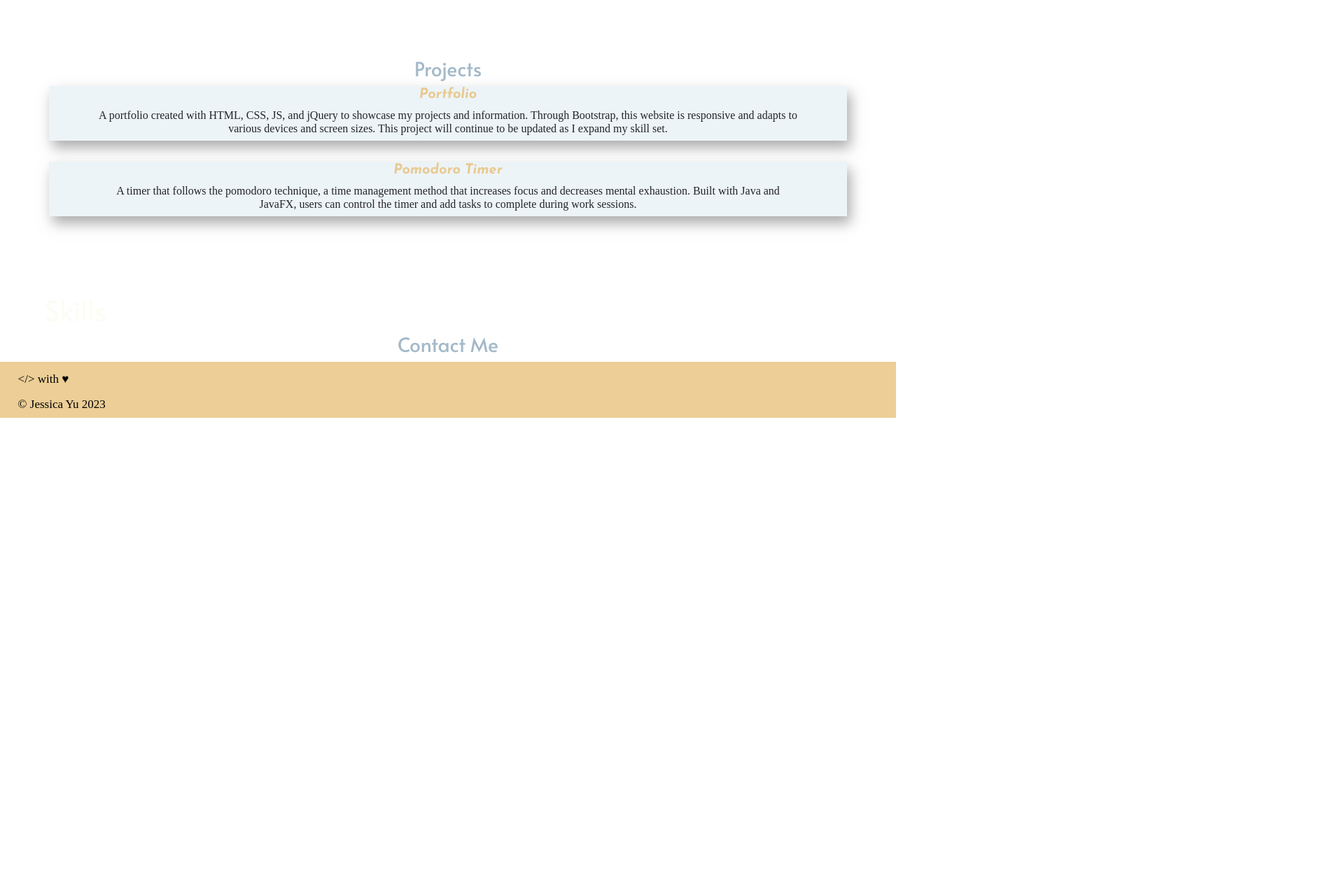
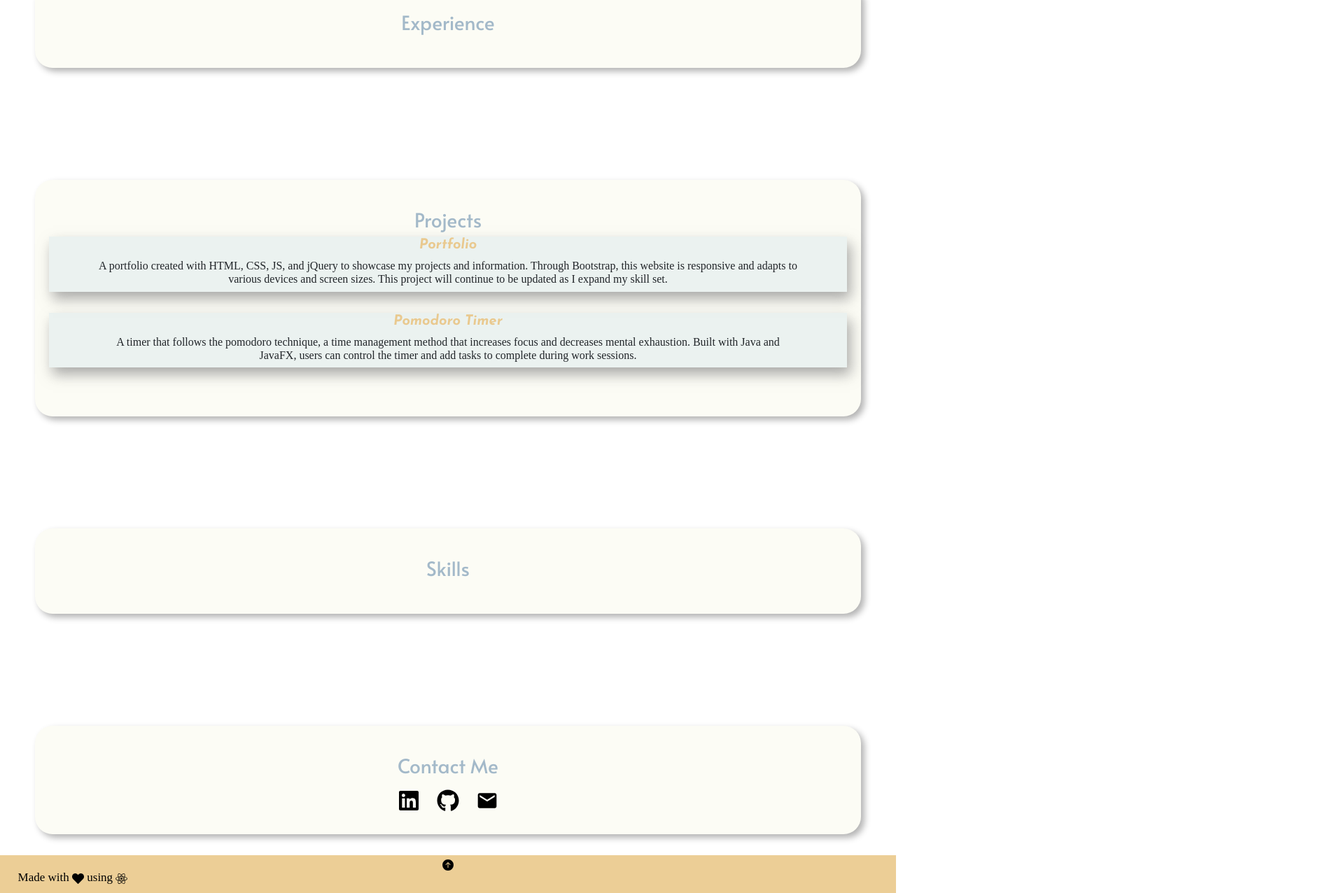
Before and after one commit to jessicayu62/portfolio-website, a React (Create React App) app: page / in a window 1280 px wide. Shown: the part 1521-2797 px from the top of the page at 70% size, 1920 px wide, since content can reach past the window. Before the commit the page ends 2118 px from the top, so only its background shows below. Built offline with nearby package versions, Linux system fonts and the light colour scheme.

Commit message:
styling changes

```diff
--- a/src/components/Navbar.jsx
+++ b/src/components/Navbar.jsx
@@ -33,11 +33,11 @@ export default function Navigation() {
     // ]
 
     return (
-        <Navbar className="nav-style" collapseOnSelect sticky="top">
+        <Navbar className="nav-style" collapseOnSelect sticky="top" expand='sm'>
             <Container>
                 <Navbar.Brand href="#home" className="logo">JY</Navbar.Brand>
-                <Navbar.Toggle />
-                <Navbar.Collapse className="justify-content-end">
+                <Navbar.Toggle aria-controls='responsive-navbar-nav'/>
+                <Navbar.Collapse className="responsive-navbar-nav justify-content-end">
                     <Nav>
                         <Nav.Link href="#about" className="nav-option">About</Nav.Link>
                         <Nav.Link href="#experience" className="nav-option">Experience</Nav.Link>
--- a/src/css/App.css
+++ b/src/css/App.css
@@ -50,8 +50,6 @@ h1 {
 	font-size: 80px;
 	color: #FCFCF5;
 	font-family: 'Alata', sans-serif;
-	margin-left: 5%;
-	margin-right: 5%;
 	margin-bottom: 30px;
 }
 
@@ -103,7 +101,6 @@ p {
 .nav-style {
   background-color: rgb(236, 206, 150);
   box-shadow: 5px 10px 18px #888888;
-  /* font-size: 20px; */
 }
 
 .nav-link {
@@ -121,13 +118,18 @@ p {
 	display: flex;
 	flex-direction: column;
 	justify-content: center;
-	height: 98vh;
+	height: 90vh;
+  margin: 0px 10px;
 	text-align: center;
 	background: linear-gradient(-45deg, #85afce, #a3b9c9, #a29fda);
 	background-size: 400% 400%;
 	animation: gradient 10s ease infinite;
 	color: #FCFCF5;
 	box-shadow: 5px 10px 18px #888888;
+}
+
+.home-content {
+  margin-top: auto;
 }
 
 .social_icons {
@@ -146,43 +148,38 @@ p {
   margin: 0px 20px;
   color: black;
   transition: transform .2s;
-  transform: scale(2.5);
+  transform: scale(2.25);
+}
+
+.down-arrow {
+  margin-top: auto;
+  color: white;
+  /* padding-bottom: 5px; */
+  transform: scale(2.25);
+}
+
+.down-arrow:hover {
+  color: white;
 }
 
 /* About Me Section */
 #about {
-	padding: 10% 0%;
-}
-
-.about-container {
-  display: flex;
-  align-items: center;
-  flex-wrap: wrap;
-  justify-content: center;
+	padding: 20vh 0 10vh;
 }
 
 .about-content {
   display: inline-block;
-	/* display: flex;
-	flex-direction: row;
-  justify-content: center;
-  margin: 0% 10% 3% 10%;
-	align-items: center;
-  flex-wrap: wrap; */
-  /* display: inline-block; */
-  /* flex-direction: row; */
-  /* flex-wrap: wrap; */
   width: 50%;
+  padding-bottom: 40px;
 }
 
 .prof-pic {
   display: inline;
-	width: 300px;
 	height: 300px;
 	border-radius: 50%;
 	border: 7px solid rgb(236, 206, 150);
 	margin-right: 60px;
-	margin-top: 50px;
+	/* margin-top: 50px; */
 	margin-bottom: 20px;
 
 }
@@ -205,6 +202,11 @@ p {
 	border-color: #a3b9c9;
 	color: #FCFCF5;
 	text-align: center;
+}
+
+/* Experience Section */
+#experience {
+	padding: 10vh 0px;
 }
 
 /* Projects Section */
@@ -241,20 +243,64 @@ p {
 	transform: scale(1.02);
 }
 
+/* Skills Section */
+#skills {
+  padding: 10vh 0px;
+}
+
+/* Contact Me Section */
+#contact {
+  padding: 10vh 0px;
+}
+
+#contact-content {
+	display: flex;
+  flex-direction: column;
+	flex-wrap: wrap;
+	justify-content: center;
+}
+
+.up-arrow {
+  margin-top: auto;
+  color: black;
+  /* padding-bottom: 5px; */
+  transform: scale(3);
+}
+
+.up-arrow:hover {
+  color: black;
+}
+
 /* Footer */
 #footer-section {
 	position: absolute;
-	left: 0;
+	/* left: 0; */
 	width: 100%;
 	background-color: rgb(236, 206, 150);
 	text-align: center;
-	height: 80px;
-	padding: 15px 0px 0px 0px;
-  }
+	/* padding: 15px 0px 0px 0px; */
+  margin-top: 30px;
+}
 
 #footer-section p{
 	color: black;
 	font-size: 17px;
-	line-height:20px;
+	line-height:15px;
 	padding-left:2%;
 }
+
+.footer-icon:hover {
+  color:#a3b9c9;
+}
+
+.section-container {
+  display: flex;
+  align-items: center;
+  flex-wrap: wrap;
+  justify-content: center;
+  background-color: #FCFCF5;
+  padding: 40px 0px;
+  margin: 0px 50px;
+  border-radius: 25px;
+  box-shadow: 5px 5px 10px #b3b3b3;
+}
--- a/src/pages/About.jsx
+++ b/src/pages/About.jsx
@@ -4,7 +4,7 @@ import profile from "../assets/prof_pic.JPG";
 export default function About() {
     return (
         <div id="about">
-            <div class="about-container">
+            <div class="section-container">
                 <img src={profile} alt="Jessica Yu" class="rounded-circle prof-pic" />
 
                 <div class="about-content">
--- a/src/pages/Contact.jsx
+++ b/src/pages/Contact.jsx
@@ -1,24 +1,37 @@
 import React from "react"
+import { FaGithub, FaLinkedin, FaReact, FaHeart } from "react-icons/fa";
+import { MdEmail } from "react-icons/md";
+import { BsFillArrowUpCircleFill } from "react-icons/bs";
 
 export default function Contact() {
     return (
         <div id="contact">
-            <h3>Contact Me</h3>
-            <div id="contact-logos">
-                {/* <a href="mailto:jessicayu62@gmail.com" target="_blank"><img src="assets/icons/email.png"
-						alt="email logo" class="img-fluid sizing" id="email"></a>
-				<a href="https://www.linkedin.com/in/jessicayu62/" target="_blank"><img src="assets/icons/linkedin.png"
-						alt="linkedin logo" class="img-fluid sizing" id="linkedin"></a>
-				<a href="https://github.com/jessicayu62" target="_blank"><img src="assets/icons/github.png"
-						alt="github logo" class="img-fluid sizing" id="github"></a> */}
+            <div class="section-container">
+                <div id="contact-content">
+                    <h3>Contact Me</h3>
+                    <div class='social_icons'>
+                        <a href="https://www.linkedin.com/in/jessicayu62/" target="_blank" rel="noopener noreferrer" class='icon'>
+                            <FaLinkedin />
+                        </a>
+                        <a href="https://github.com/jessicayu62" target="_blank" rel="noopener noreferrer" class='icon'>
+                            <FaGithub />
+                        </a>
+                        <a href="mailto:jessicayu62@gmail.com" target="_blank" rel="noopener noreferrer" class='icon'>
+                            <MdEmail />
+                        </a>
+                    </div>
+                </div>
             </div>
 
             <div id="footer-section">
-                <p>&lt;/&gt; with ♥</p>
+                <div>
+                    <a href="#home" class='up-arrow'>
+                        <BsFillArrowUpCircleFill />
+                    </a>
+                </div>
+                <p><span>Made with <FaHeart className='footer-icon' /> using <FaReact className='footer-icon' /></span></p>
                 <p id="footer-sub">© Jessica Yu 2023</p>
             </div>
         </div>
-
-
     )
 }
--- a/src/pages/Experience.jsx
+++ b/src/pages/Experience.jsx
@@ -2,8 +2,10 @@ import React from "react"
 
 export default function Experience() {
     return (
-        <div>
-            <h1>Experience</h1>
+        <div id='experience'>
+            <div class='section-container'>
+                <h3>Experience</h3>
+            </div>
         </div>
     )
 }
--- a/src/pages/Home.jsx
+++ b/src/pages/Home.jsx
@@ -1,9 +1,11 @@
 import React from "react"
-import { FaGithub, FaLinkedin, FaMailBulk } from "react-icons/fa";
+import { FaGithub, FaLinkedin } from "react-icons/fa";
+import { BsFillArrowDownCircleFill } from "react-icons/bs";
 
 export default function Home() {
     return (
         <div id='home'>
+            <div class='home-content'>
                 <h1>Hello, I'm Jessica Yu.</h1>
                 <h2>BS Computer Science and Mathematics</h2>
                 <div class='social_icons'>
@@ -13,10 +15,11 @@ export default function Home() {
                     <a href="https://github.com/jessicayu62" target="_blank" rel="noopener noreferrer" class='icon'>
                         <FaGithub />
                     </a>
-                {/* <a href="mailto:jessicayu62@gmail.com" target="_blank" rel="noopener noreferrer" class='icon'>
-                    <FaMailBulk />
-                </a> */}
                 </div>
+            </div>
+            <a href="#about" class='down-arrow'>
+                <BsFillArrowDownCircleFill />
+            </a>
         </div>
     )
 }
--- a/src/pages/Projects.jsx
+++ b/src/pages/Projects.jsx
@@ -3,6 +3,7 @@ import React from "react"
 export default function Projects() {
     return (
         <div id="projects">
+            <div class="section-container">
                 <h3>Projects</h3>
                 <div id="project-content">
                     <div class="container project-container">
@@ -30,5 +31,6 @@ export default function Projects() {
                     </div>
                 </div>
             </div>
+        </div>
     )
 }
--- a/src/pages/Skills.jsx
+++ b/src/pages/Skills.jsx
@@ -2,8 +2,10 @@ import React from "react"
 
 export default function Skills() {
     return (
-        <div>
-            <h1>Skills</h1>
+        <div id='skills'>
+            <div class="section-container">
+                <h3>Skills</h3>
+            </div>
         </div>
     )
 }
```
Also changed, not shown: src/App.js (+1 -24 lines), 1 other file (tests, documents, lock files or other folders). Lines whose indentation alone changed are shown as unchanged.
